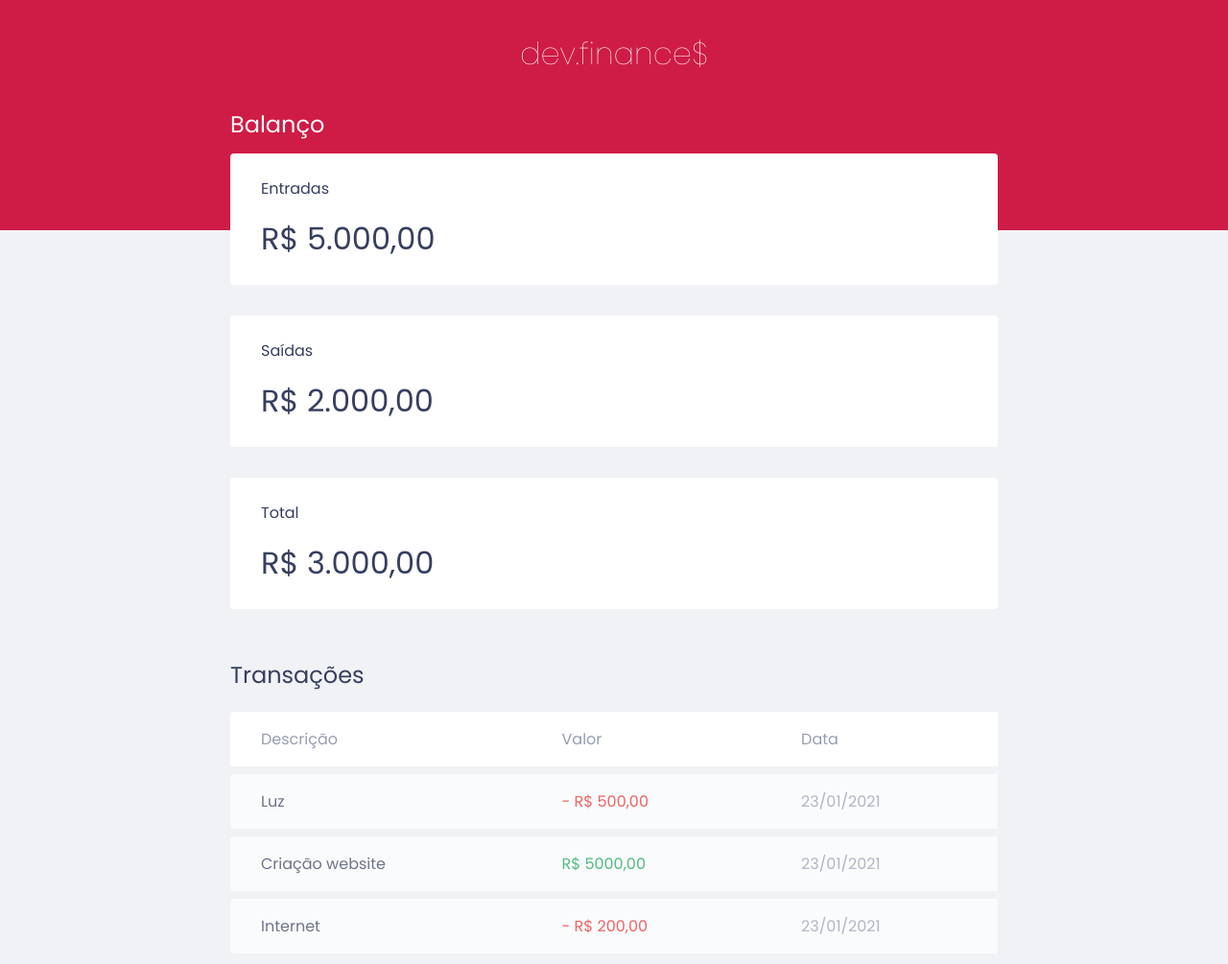
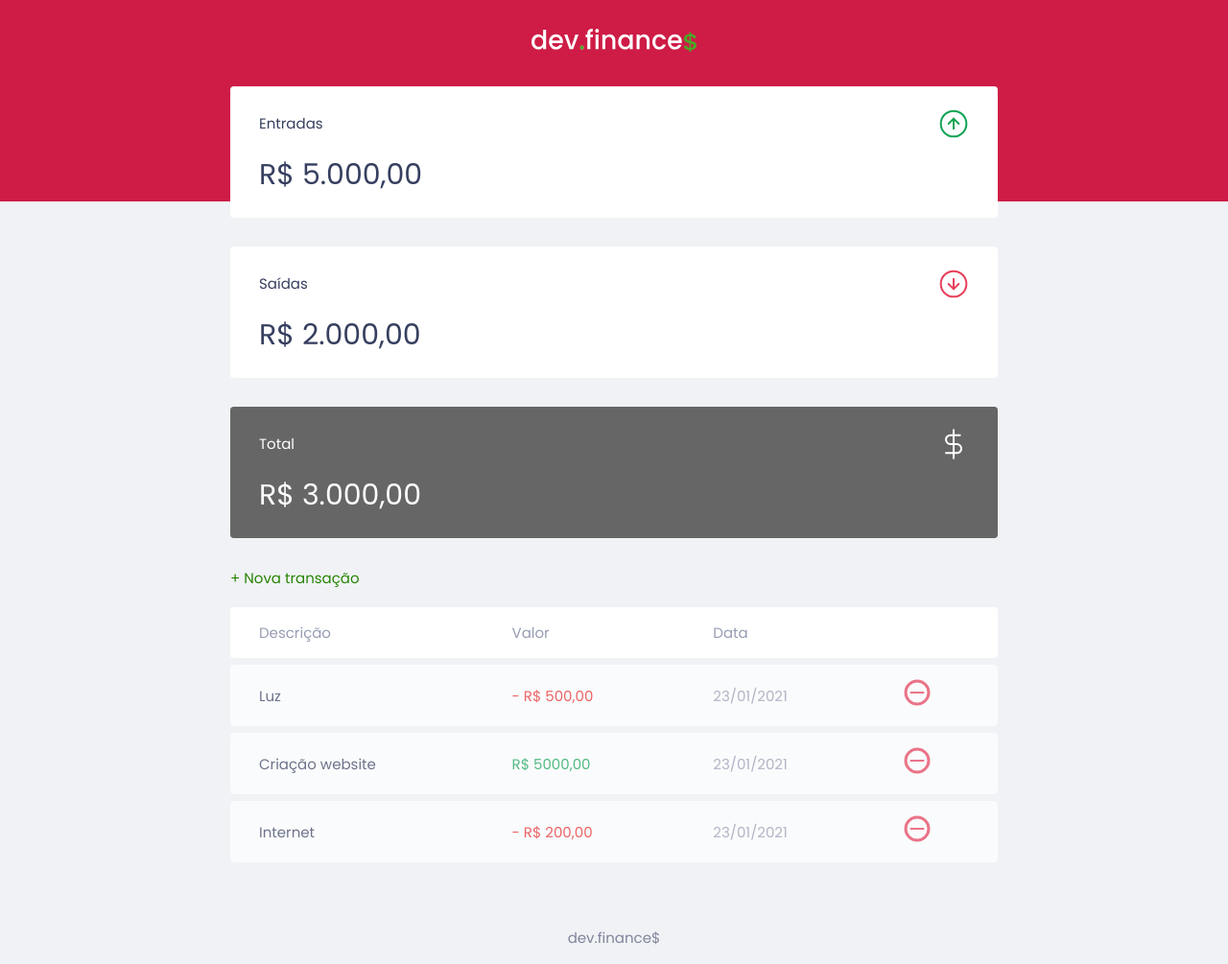
Before and after one commit to nailtonsimoes/Dev_finance, a plain HTML site: page index.html in a window 1280 px wide. Shown: the top 1005 px of the page at 96% size. Drawn offline with Linux system fonts and the light colour scheme.

Commit message:
primeiro commit da segunda aula

```diff
--- a/index.html
+++ b/index.html
@@ -8,36 +8,51 @@
     <link rel="preconnect" href="http://fonts.gstatic.com" />
   </head>
   <body>
-    <header><h1 id="logo">dev.finance$</h1></header>
+    <header>
+      <img src="assets/logo.svg" alt="Logo Dev Finance" />
+    </header>
 
     <main class="container">
       <section id="balance">
-        <h2>Balanço</h2>
+        <h2 class="sr-only">Balanço</h2>
 
         <div class="card">
-          <h3>Entradas</h3>
+          <h3>
+            <span> Entradas </span>
+            <img src="assets/income.svg" alt="imagem de entradas" />
+          </h3>
           <p>R$ 5.000,00</p>
         </div>
 
         <div class="card">
-          <h3>Saídas</h3>
+          <h3>
+            <span> Saídas </span>
+            <img src="assets/expense.svg" alt="imagem de saidas" />
+          </h3>
           <p>R$ 2.000,00</p>
         </div>
 
-        <div class="card total">
-          <h3>Total</h3>
+        <div class="card total green">
+          <h3>
+            <span> Total </span>
+            <img src="assets/total.svg" alt="imagem de total" />
+          </h3>
           <p>R$ 3.000,00</p>
         </div>
       </section>
 
       <section id="transation">
-        <h2>Transações</h2>
+        <h2 class="sr-only">Transações</h2>
+
+        <a href="#" class="button new">+ Nova transação</a>
+
         <table id="data-table">
           <thead>
             <tr>
               <th>Descrição</th>
               <th>Valor</th>
               <th>Data</th>
+              <th></th>
             </tr>
           </thead>
           <tbody>
@@ -45,16 +60,19 @@
               <td class="description">Luz</td>
               <td class="expense">- R$ 500,00</td>
               <td class="date">23/01/2021</td>
+              <td><img src="assets/minus.svg" alt="Remover transação" /></td>
             </tr>
             <tr>
               <td class="description">Criação website</td>
               <td class="income">R$ 5000,00</td>
               <td class="date">23/01/2021</td>
+              <td><img src="assets/minus.svg" alt="Remover transação" /></td>
             </tr>
             <tr>
               <td class="description">Internet</td>
               <td class="expense">- R$ 200,00</td>
               <td class="date">23/01/2021</td>
+              <td><img src="assets/minus.svg" alt="Remover transação" /></td>
             </tr>
           </tbody>
         </table>
--- a/style.css
+++ b/style.css
@@ -11,9 +11,25 @@
   box-sizing: border-box;
 }
 
+html {
+  font-size: 93.75%;
+}
+
 body {
   background: #f0f2f5;
   font-family: 'Poppins', sans-serif;
+}
+
+.sr-only {
+  position: absolute;
+  width: 1px;
+  height: 1px;
+  padding: 0;
+  margin: -1px;
+  overflow: hidden;
+  clip: rect(0, 0, 0, 0);
+  white-space: nowrap;
+  border-width: 0;
 }
 
 .container {
@@ -21,12 +37,27 @@ body {
   margin: auto;
 }
 
-/*======= TITLES =======================*/
+/*======= TITLES ===================================*/
 h2 {
   margin-top: 3.2rem;
   margin-bottom: 0.8rem;
   color: var(--dark-blue);
   font-weight: normal;
+}
+/*======= LINKS AND BUTTONS =======================*/
+
+a {
+  color: #278505;
+  text-decoration: none;
+}
+
+a:hover {
+  color: #3dd705;
+}
+
+.button.new {
+  display: inline-block;
+  margin-bottom: 0.8rem;
 }
 
 /*======= HEADER =======================*/
@@ -64,6 +95,9 @@ header {
 .card h3 {
   font-weight: normal;
   font-size: 1rem;
+  display: flex;
+  align-items: center;
+  justify-content: space-between;
 }
 
 .card p {
@@ -88,6 +122,11 @@ header {
 table thead tr th:first-child,
 table tbody tr td:first-child {
   border-radius: 0.25rem 0 0 0.25rem;
+}
+
+table thead tr th:last-child,
+table tbody tr td:last-child {
+  border-radius: 0 0.25rem 0.25rem 0;
 }
 
 table thead th {
```
Also changed, not shown: assets/expense.svg (added), assets/income.svg (added), assets/logo.svg (added), assets/minus.svg (added), assets/plus.svg (added), assets/total.svg (added).
